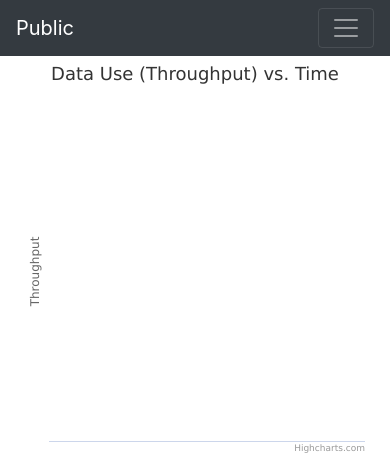
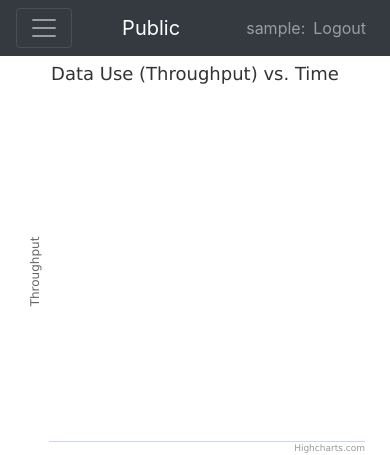
Before and after one commit to uw-ictd/commgestion-web, a Django app: page /stats/ in a window 390 px wide. Shown: the top 455 px of the page. Run offline with Django 3.2, Linux system fonts and the light colour scheme; the visitor is signed in with stand-in values (Sample User, id 1); data that the repository does not hold is empty; parts of the project's set-up code (start-up, migrations or seed data) failed here and were passed over; some libraries are stand-ins or nearby versions.

Commit message:
navbar: Fix spacing and responsiveness issues
The navbar used a mix of fixed-width and flex elements that led to
weird wrapping when using responsive layouts. This commit moves to all
flex elements that will work more consistently with the long strings
required in the spanish translation.

```diff
--- a/templates/navbar.html
+++ b/templates/navbar.html
@@ -1,12 +1,13 @@
 {% load i18n %}
 <nav class="navbar navbar-expand-md navbar-dark bg-dark">
-    <a class="navbar-brand" href="{% url 'home' %}">{% trans "Public" %}</a>
-    <button class="navbar-toggler" type="button" data-toggle="collapse" data-target="#navbarsExampleDefault"
-            aria-controls="navbarsExampleDefault" aria-expanded="false" aria-label="Toggle navigation">
+    <button class="navbar-toggler mr-auto" type="button" data-toggle="collapse" data-target="#navbarDefinedCollapseData"
+            aria-controls="navbarDefinedCollapseData" aria-expanded="false" aria-label="Toggle navigation">
         <span class="navbar-toggler-icon"></span>
     </button>
 
-    <div class="collapse navbar-collapse" id="navbarsExampleDefault">
+    <a class="navbar-brand" href="{% url 'home' %}">{% trans "Public" %}</a>
+
+    <div class="collapse navbar-collapse order-2" id="navbarDefinedCollapseData">
         <ul class="navbar-nav mr-auto">
             <li class="nav-item">
                 <a class="nav-link" href="{% url 'stats' %}">{% trans "Stats" %}<span class="sr-only">{% trans "(current)" %}</span></a>
@@ -20,12 +21,10 @@
         </ul>
     </div>
 
-    <div class="navbar-collapse collapse w-100 order-3 dual-collapse2">
-        <ul class="navbar-nav ml-auto">
+    <div class="navbar-expand order-1 order-md-3 ml-auto">
+        <ul class="navbar-nav">
             {% if user.is_authenticated %}
-            <li class="nav-item">
-                <a class="nav-link" href="#">{{user.get_username}}</a>
-            </li>
+                <span class="navbar-text">{{user.get_username}}:</span>
                 <li class="nav-item">
                     <a class="nav-link" href="{% url 'logout' %}">{% trans "Logout"%}</a>
                 </li>
```
Lines whose indentation alone changed are shown as unchanged.
